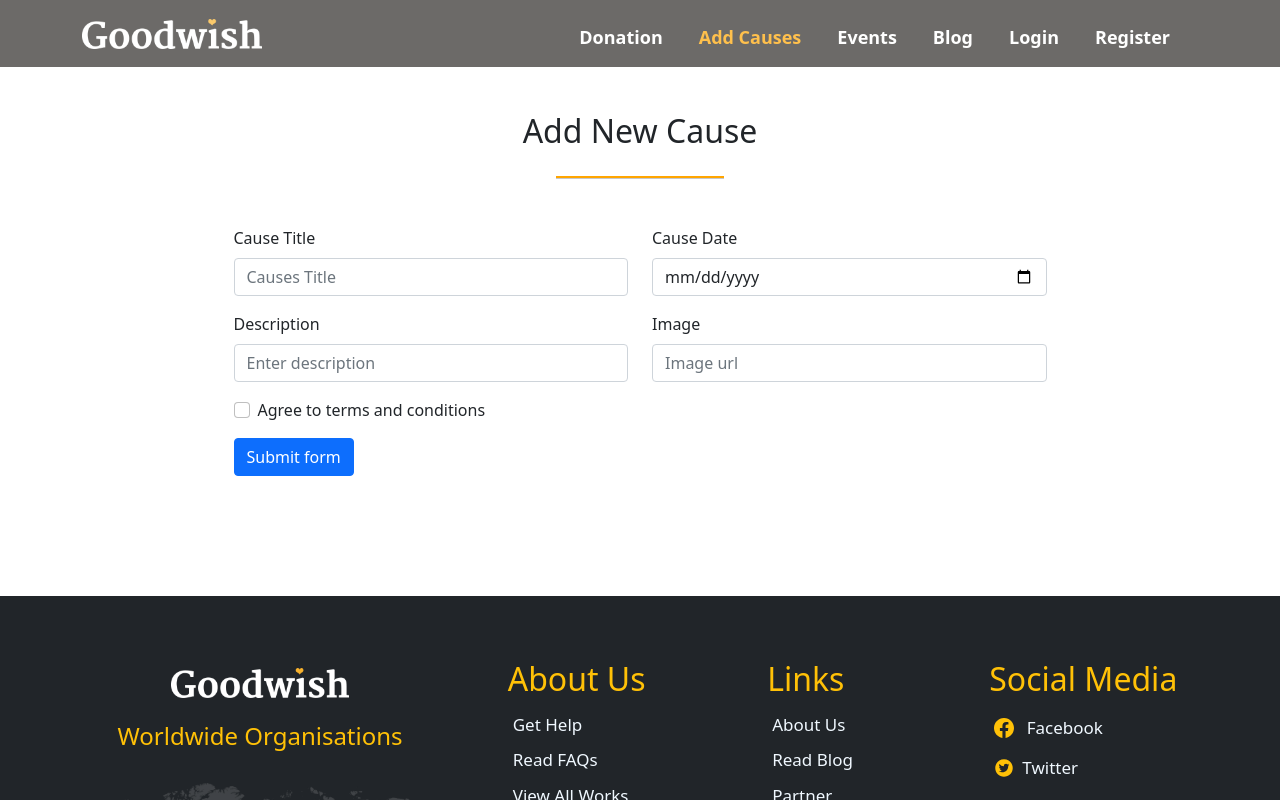
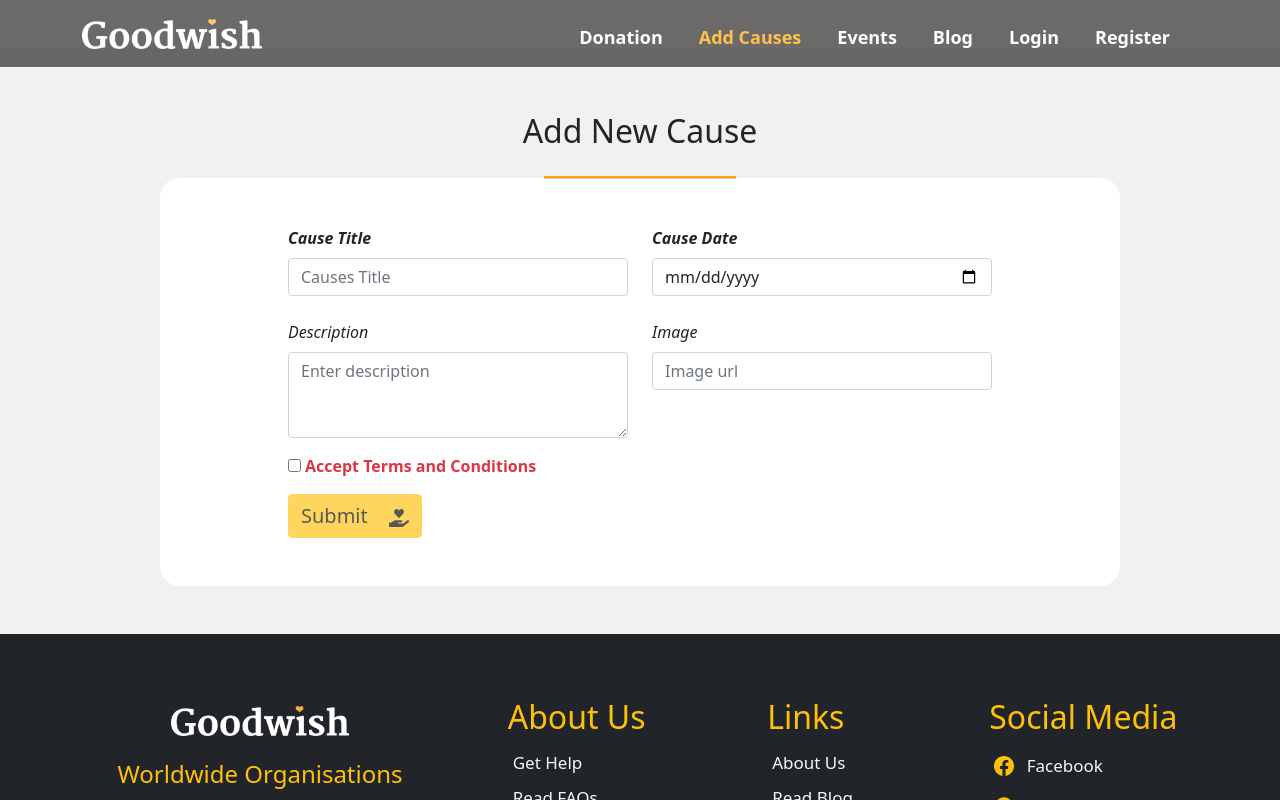
Before and after one commit to EmtiazHossainE2/good-wish-fundation, a React (Create React App) app: page /addcauses in a window 1280 px wide. Shown: the top 800 px of the page. Built offline with nearby package versions, Linux system fonts and the light colour scheme.

Commit message:
new cause form validation added

```diff
--- /dev/null
+++ b/src/pages/AddCauses/AddCauses.css
@@ -0,0 +1,8 @@
+.add-container{
+    background-color: rgb(241, 241, 241);
+}
+.add-form{
+    background-color: #fff;
+    padding: 10%;
+    border-radius: 20px;
+}
--- a/src/pages/AddCauses/AddCauses.js
+++ b/src/pages/AddCauses/AddCauses.js
@@ -1,8 +1,13 @@
 import React, { useState } from 'react';
 import { Button, Col, Form, InputGroup, Row } from 'react-bootstrap';
+import './AddCauses.css'
+import { FaHandHoldingHeart } from 'react-icons/fa';
+
+
 
 const AddCauses = () => {
     const [validated, setValidated] = useState(false);
+    const [terms, setTerms] = useState(false)
 
     const handleSubmit = (event) => {
         const form = event.currentTarget;
@@ -14,14 +19,14 @@ const AddCauses = () => {
         setValidated(true);
     };
     return (
-        <div className='mt-5 py-5 container'>
+        <div className='mt-5 py-5  add-container'>
             <h2 className='text-center pt-3 '>Add New Cause</h2>
             <div className='hr-style mx-auto pt-1 '>
                 <hr />
             </div>
-            <div className="container w-75 mx-auto py-5">
+            <div className="container w-75 mx-auto py-5 add-form">
                 <Form noValidate validated={validated} onSubmit={handleSubmit}>
-                    <Row className="mb-3">
+                    <Row className="mb-3 fst-italic fw-bold">
                         <Form.Group as={Col} md="6" controlId="validationCustomUsername">
                             <Form.Label>Cause Title</Form.Label>
                             <InputGroup hasValidation>
@@ -51,10 +56,10 @@ const AddCauses = () => {
                             </InputGroup>
                         </Form.Group>
                     </Row>
-                    <Row className="mb-3">
+                    <Row className="mb-3 mt-4 fst-italic">
                         <Form.Group as={Col} md="6" controlId="validationCustom03">
                             <Form.Label>Description</Form.Label>
-                            <Form.Control type="text" placeholder="Enter description" required />
+                            <Form.Control as="textarea" rows={3} type="text" placeholder="Enter description" required />
                             <Form.Control.Feedback type="invalid" className='fw-bold'>
                                 Please Provide Description
                             </Form.Control.Feedback>
@@ -67,15 +72,15 @@ const AddCauses = () => {
                             </Form.Control.Feedback>
                         </Form.Group>
                     </Row>
-                    <Form.Group className="mb-3">
-                        <Form.Check
-                            required
-                            label="Agree to terms and conditions"
-                            feedback="You must agree before submitting."
-                            feedbackType="invalid"
-                        />
-                    </Form.Group>
-                    <Button type="submit">Submit form</Button>
+                    <div className='d-flex '>
+                        <div className='fw-bold text-primary mb-3'>
+                            <input onClick={() => setTerms(!terms)} type="checkbox" name="terms" id="terms" />
+                            <label className={terms ? 'ps-1 text-primary' : 'ps-1 text-danger'} htmlFor="terms" style={{ cursor: 'pointer' }}>Accept Terms and Conditions</label>
+                        </div>
+                    </div>
+                    <Button disabled={!terms} variant="warning" type="submit" className=' fs-5'>
+                        Submit <span className='ps-3 '><FaHandHoldingHeart/></span>
+                    </Button>
                 </Form>
             </div>
         </div>
--- a/src/pages/Home/CharityList/CharityList.js
+++ b/src/pages/Home/CharityList/CharityList.js
@@ -9,7 +9,7 @@ const CharityList = () => {
         .then(data => setAllCharity(data))
     },[])
     return (
-        <div className='container '>
+        <div className='container mb-5'>
             <div className='text-center mt-3 mb-5'>
             <h1 className='text-warning '>Latest Causes</h1>
             <h5 className='fst-italic mt-3'>Organization set up to provide help and raise money for those in need</h5>
--- a/src/pages/Shared/Footer/Footer.js
+++ b/src/pages/Shared/Footer/Footer.js
@@ -4,7 +4,7 @@ import FooterTop from './FooterTop/FooterTop';
 
 const Footer = () => {
     return (
-        <div  className=' mt-4 pt-5 pb-2 bg-dark text-light '>
+        <div  className='  pt-5 pb-2 bg-dark text-light '>
             <FooterTop />
             <FooterBottom />
         </div>
```
